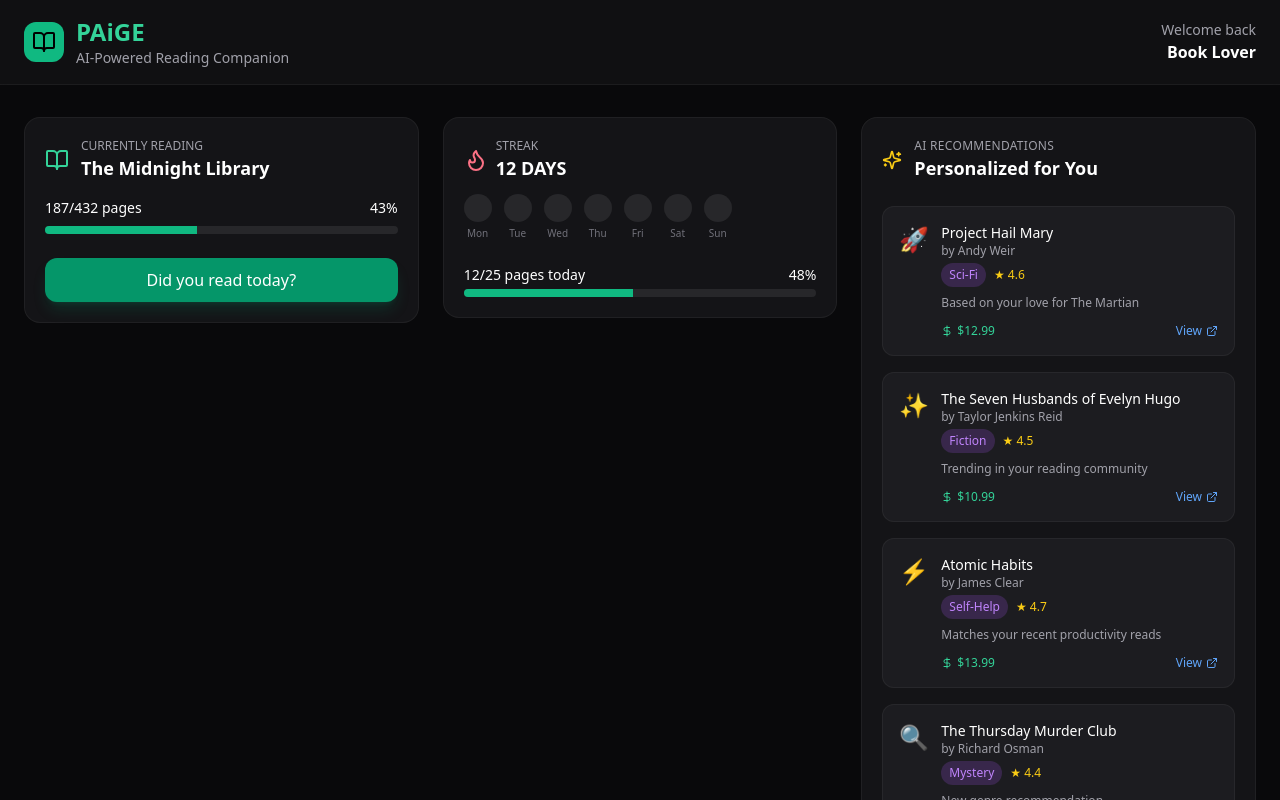
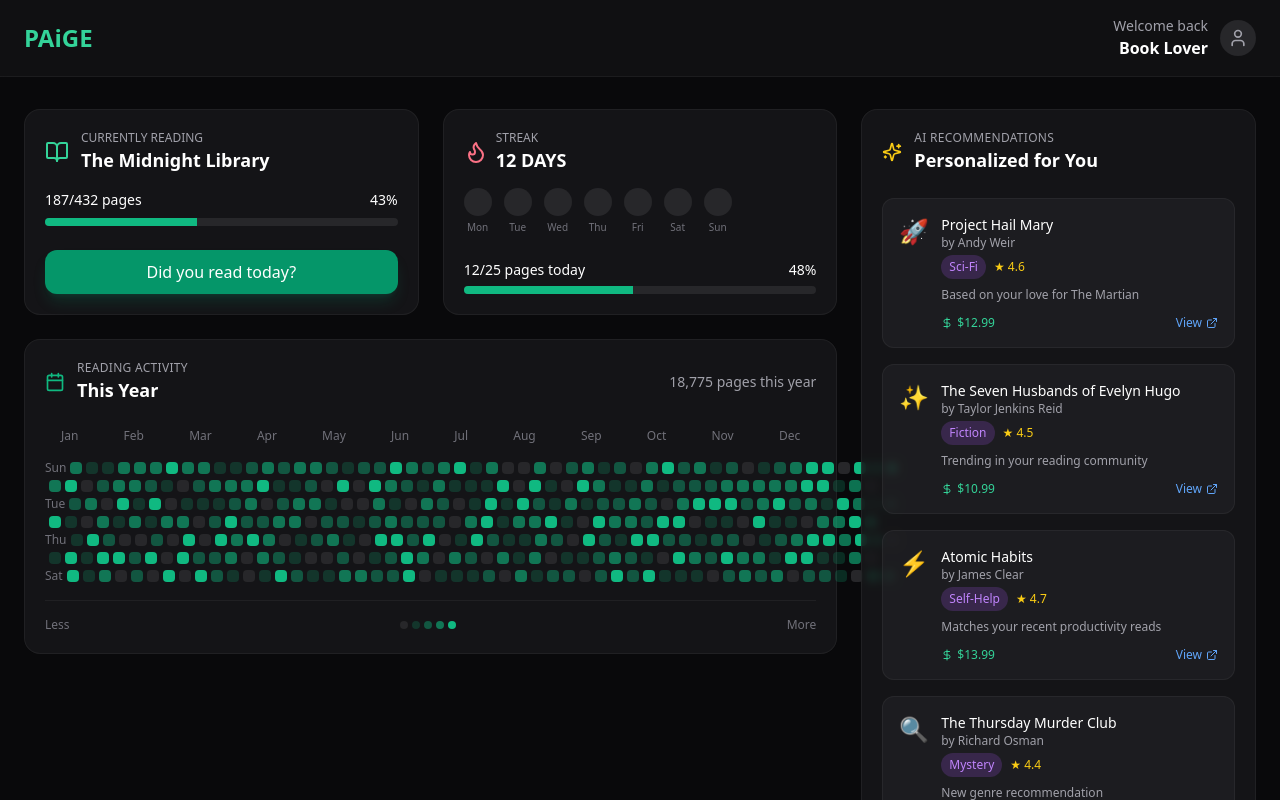
Before and after one commit to Ferxxo-pa/PAiGE, a React (Vite) app: page / in a window 1280 px wide. Shown: the top 800 px of the page. Built offline with nearby package versions, Linux system fonts and the light colour scheme; the HTML template or start-up script is replaced by a standard one.

Commit message:
Refactor: Update dashboard layout and header

```diff
--- a/src/pages/Index.tsx
+++ b/src/pages/Index.tsx
@@ -1,4 +1,4 @@
-import { BookOpen } from "lucide-react";
+import { User } from "lucide-react";
 import CurrentlyReadingCard from "@/components/CurrentlyReadingCard";
 import ReadingStreakCard from "@/components/ReadingStreakCard";
 import BookRecommendations from "@/components/BookRecommendations";
@@ -11,19 +11,18 @@ const Index = () => {
       <header className="border-b border-white/5 bg-zinc-900/50 backdrop-blur-sm">
         <div className="container mx-auto px-6 py-4">
           <div className="flex items-center justify-between">
-            <div className="flex items-center gap-3">
-              <div className="p-2 rounded-xl bg-emerald-500">
-                <BookOpen className="h-6 w-6 text-black" />
-              </div>
             <div>
               <h1 className="text-2xl font-bold text-emerald-400">PAiGE</h1>
-                <p className="text-sm text-zinc-400">AI-Powered Reading Companion</p>
-              </div>
             </div>
             <div className="flex items-center gap-4">
+              <div className="flex items-center gap-3">
                 <div className="text-right">
                   <p className="text-sm text-zinc-400">Welcome back</p>
                   <p className="font-semibold text-white">Book Lover</p>
+                </div>
+                <button className="p-2 rounded-full bg-zinc-800 hover:bg-zinc-700 transition-colors">
+                  <User className="h-5 w-5 text-zinc-400" />
+                </button>
               </div>
             </div>
           </div>
@@ -32,27 +31,24 @@ const Index = () => {
 
       {/* Main Dashboard */}
       <main className="container mx-auto px-6 py-8">
-        {/* Top Row - 3 Column Layout */}
-        <div className="grid grid-cols-1 lg:grid-cols-3 gap-6 mb-6">
-          {/* Currently Reading */}
-          <div>
+        {/* Main Layout */}
+        <div className="grid grid-cols-1 lg:grid-cols-3 gap-6">
+          {/* Left Column - Reading Cards */}
+          <div className="lg:col-span-2 space-y-6">
+            {/* Top Row - Currently Reading and Streak */}
+            <div className="grid grid-cols-1 md:grid-cols-2 gap-6">
               <CurrentlyReadingCard />
-          </div>
-
-          {/* Reading Streak */}
-          <div>
               <ReadingStreakCard />
             </div>
 
-          {/* AI Recommendations */}
-          <div>
+            {/* Reading Activity - Below left cards */}
+            <ReadingActivityChart />
+          </div>
+
+          {/* Right Column - AI Recommendations */}
+          <div className="lg:col-span-1">
             <BookRecommendations />
           </div>
-        </div>
-
-        {/* Reading Activity - Full Width Below */}
-        <div>
-          <ReadingActivityChart />
         </div>
       </main>
     </div>
```
Lines whose indentation alone changed are shown as unchanged.
